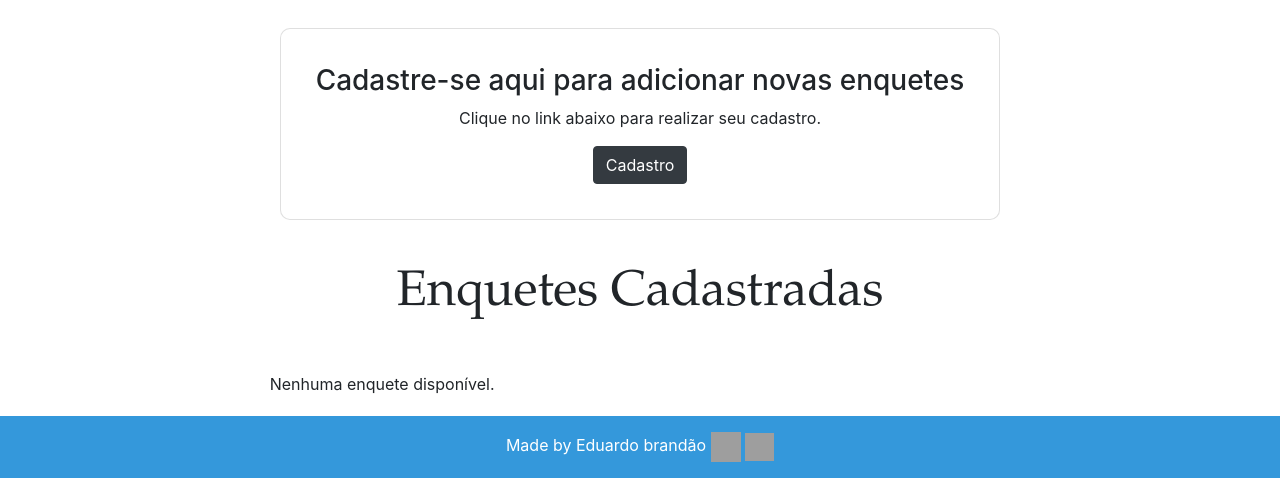
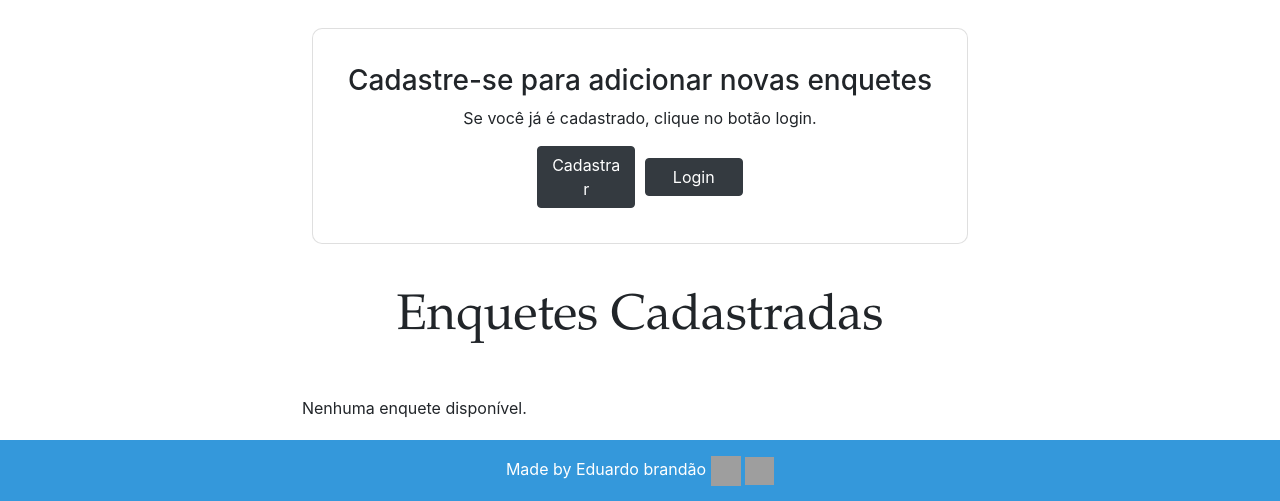
Before and after one commit to EduardoBran/System-Voting-App-Web-Py, a Django app: page /enquetes/ in a window 1280 px wide. Shown: the part 56-557 px from the top of the page. Run offline with Django 4.2, Linux system fonts and the light colour scheme; data that the repository does not hold is empty; some libraries are stand-ins or nearby versions; grey boxes are pictures that could not be loaded.

Commit message:
edit card de cadastro page index

```diff
--- a/votacao/templates/votacao/index.html
+++ b/votacao/templates/votacao/index.html
@@ -74,14 +74,18 @@
 {% else %}
 <div class="card text-center styleCard">
     <div class="card-body">
-        <h3>Cadastre-se aqui para adicionar novas enquetes</h3>
+        <h3>Cadastre-se para adicionar novas enquetes</h3>
 
         <p>
-            Clique no link abaixo para realizar seu cadastro.
+            Se você já é cadastrado, clique no botão login.
         </p>
 
-        <a class="btn btn-dark" href="{% url 'perfil:login' %}">
-            Cadastro
+        <a class="btn btn-dark" href="{% url 'perfil:register' %}" style="width: 98px; margin-right: 5px;">
+            Cadastrar
+        </a>
+
+        <a class="btn btn-dark" href="{% url 'perfil:login' %}" style="width: 98px;">
+            Login
         </a>
     </div>
 </div>
```
